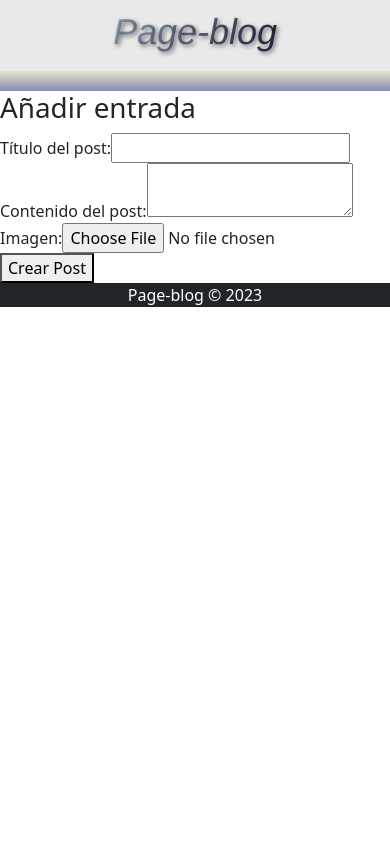
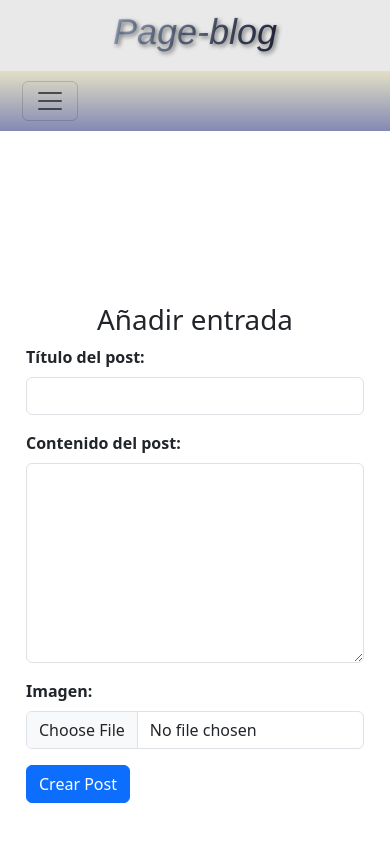
Before and after one commit to Tenses/Blog, a React (Create React App) app in the folder page-blog/Frontend/: page /add-post in a window 390 px wide. Shown: the top 844 px of the page. Built offline with nearby package versions, Linux system fonts and the light colour scheme.

Commit message:
navbar responsive menu hamburguesa

```diff
--- a/page-blog/Frontend/src/Components/AddPostForm.js
+++ b/page-blog/Frontend/src/Components/AddPostForm.js
@@ -1,5 +1,6 @@
 import React, { useState } from 'react';
 import { useNavigate } from 'react-router-dom';
+import '../styles/AddPostForm.css';
 
 function AddPostForm() {
     const navigate = useNavigate();
@@ -50,7 +51,7 @@ function AddPostForm() {
                 setPostTitle('');
                 setPostContent('');
                 setImageFile(null);
-                navigate('/'); // Redireccionar a HomeView
+                navigate('/');
             } else {
                 console.error('Error al crear la publicación:', data.error);
             }
@@ -60,21 +61,39 @@ function AddPostForm() {
     };
 
     return (
-        <form onSubmit={handleSubmit} encType="multipart/form-data">
+        <form className="form-container" onSubmit={handleSubmit} encType="multipart/form-data">
             {errorMessage && <p>{errorMessage}</p>}
-            <div>
-                <label>Título del post:</label>
-                <input type="text" value={postTitle} onChange={handlePostTitleChange} />
+            <div className="mb-3">
+                <label htmlFor="postTitle" className="form-label">Título del post:</label>
+                <input
+                    type="text"
+                    className="form-control"
+                    id="postTitle"
+                    value={postTitle}
+                    onChange={handlePostTitleChange}
+                />
             </div>
-            <div>
-                <label>Contenido del post:</label>
-                <textarea value={postContent} onChange={handlePostContentChange} />
+            <div className="mb-3">
+                <label htmlFor="postContent" className="form-label">Contenido del post:</label>
+                <textarea
+                    className="form-control"
+                    id="postContent"
+                    value={postContent}
+                    onChange={handlePostContentChange}
+                    rows={5}
+                />
             </div>
-            <div>
-                <label>Imagen:</label>
-                <input type="file" accept="image/*" onChange={handleImageFileChange} />
+            <div className="mb-3">
+                <label htmlFor="imageFile" className="form-label">Imagen:</label>
+                <input
+                    type="file"
+                    className="form-control"
+                    id="imageFile"
+                    accept="image/*"
+                    onChange={handleImageFileChange}
+                />
             </div>
-            <button type="submit">Crear Post</button>
+            <button type="submit" className="btn btn-primary submit-button">Crear Post</button>
         </form>
     );
 }
--- a/page-blog/Frontend/src/Components/Navbar.js
+++ b/page-blog/Frontend/src/Components/Navbar.js
@@ -1,24 +1,40 @@
-import React from 'react';
+import React, { useState } from 'react';
 import { Link } from 'react-router-dom';
+import { Navbar, Nav, Container } from 'react-bootstrap';
 import '../styles/Navbar.css';
 
-function Navbar() {
+function CustomNavbar() {
+    const [expanded, setExpanded] = useState(false);
+
+    const toggleNavbar = () => {
+        setExpanded(!expanded);
+    };
+
     return (
-        <nav className="navbar-container navbar navbar-expand-lg">
-            <div className="container">
-                <div className="collapse navbar-collapse" id="navbarNav">
-                    <ul className="navbar-nav">
-                        <li className="nav-item spaced">
-                            <Link className="nav-link" to="/">Inicio</Link>
-                        </li>
-                        <li className="nav-item spaced">
-                            <Link className="nav-link" to="/add-post">Añadir entrada</Link>
-                        </li>
-                    </ul>
-                </div>
-            </div>
-        </nav>
+        <Navbar
+            bg="light"
+            expand="lg"
+            expanded={expanded}
+            className="navbar-container"
+        >
+            <Container>
+                <Navbar.Toggle
+                    aria-controls="basic-navbar-nav"
+                    onClick={toggleNavbar}
+                />
+                <Navbar.Collapse id="basic-navbar-nav">
+                    <Nav className="mr-auto">
+                        <Nav.Link as={Link} to="/" onClick={toggleNavbar}>
+                            Inicio
+                        </Nav.Link>
+                        <Nav.Link as={Link} to="/add-post" onClick={toggleNavbar}>
+                            Añadir entrada
+                        </Nav.Link>
+                    </Nav>
+                </Navbar.Collapse>
+            </Container>
+        </Navbar>
     );
 }
 
-export default Navbar;
+export default CustomNavbar;
--- a/page-blog/Frontend/src/Views/AddPostView.js
+++ b/page-blog/Frontend/src/Views/AddPostView.js
@@ -1,5 +1,6 @@
 import React from 'react';
 import AddPostForm from '../Components/AddPostForm';
+import '../styles/AddPostView.css'
 
 function AddPostView() {
     const handleSubmit = (newPost) => {
@@ -7,7 +8,7 @@ function AddPostView() {
     };
 
     return (
-        <div>
+        <div className="container-addpostview">
             <h1>Añadir entrada</h1>
             <AddPostForm onSubmit={handleSubmit} />
         </div>
--- a/page-blog/Frontend/src/Views/SinglePostView.js
+++ b/page-blog/Frontend/src/Views/SinglePostView.js
@@ -1,6 +1,6 @@
 import React, { useEffect, useState, useCallback } from 'react';
 import { useParams, useNavigate } from 'react-router-dom';
-import '../styles/SinglePostView.css'
+import '../styles/SinglePostView.css';
 
 function SinglePostView() {
     const { id: postId } = useParams();
--- /dev/null
+++ b/page-blog/Frontend/src/styles/AddPostForm.css
@@ -0,0 +1,17 @@
+.form-container {
+    max-width: 500px;
+    margin: 0 auto;
+  }
+
+  .form-container label {
+    font-weight: bold;
+  }
+
+  .form-container textarea {
+    height: 200px;
+  }
+
+  .submit-button:hover {
+    background-color: #28a745;
+    color: #fff;
+  }
--- /dev/null
+++ b/page-blog/Frontend/src/styles/AddPostView.css
@@ -0,0 +1,7 @@
+.container-addpostview{
+    display: flex;
+    flex-direction: column;
+    align-items: center;
+    justify-content: center;
+    height: 100vh;
+  }
```
Also changed, not shown: 1 other file (tests, documents, lock files or other folders).
